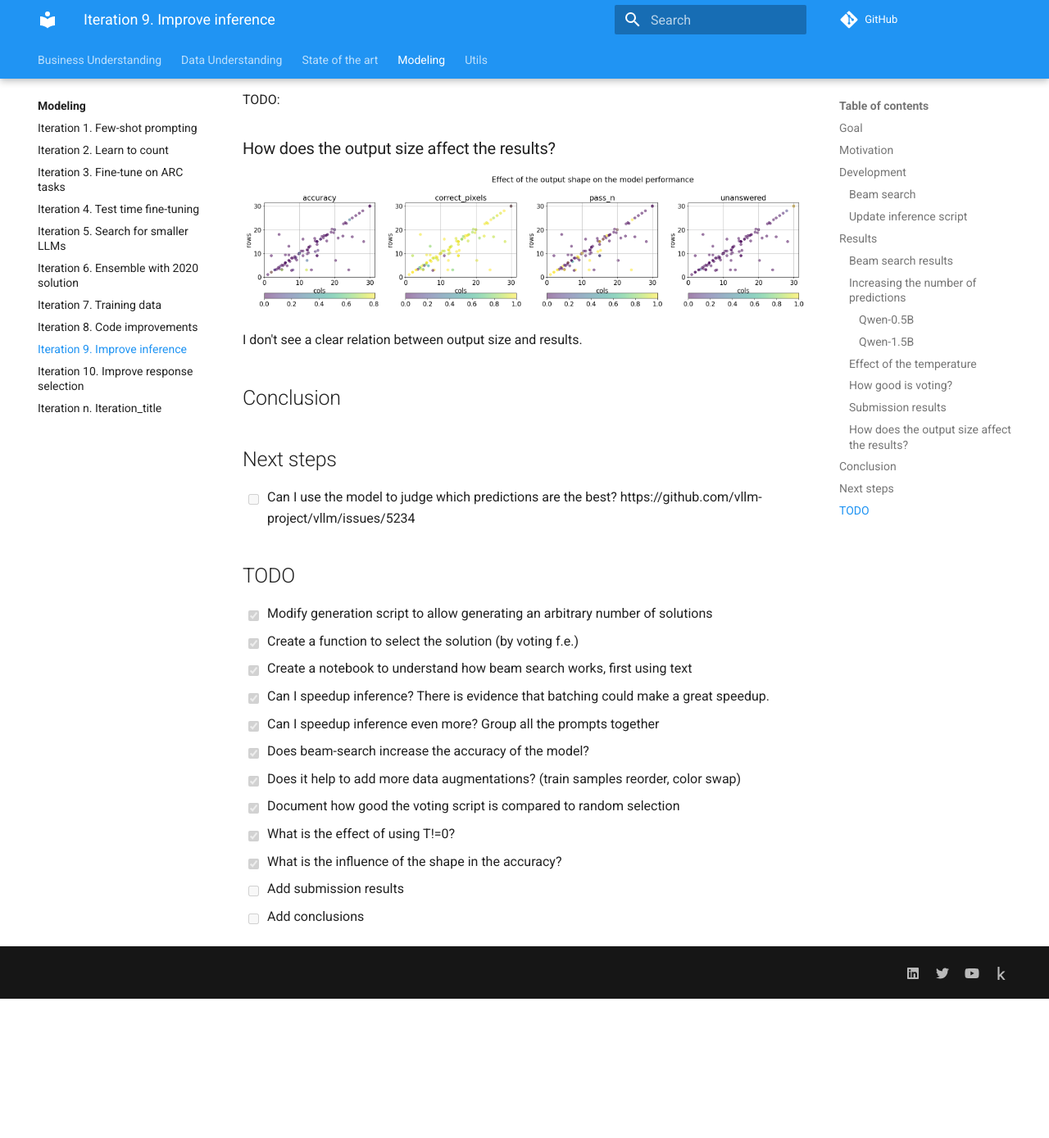
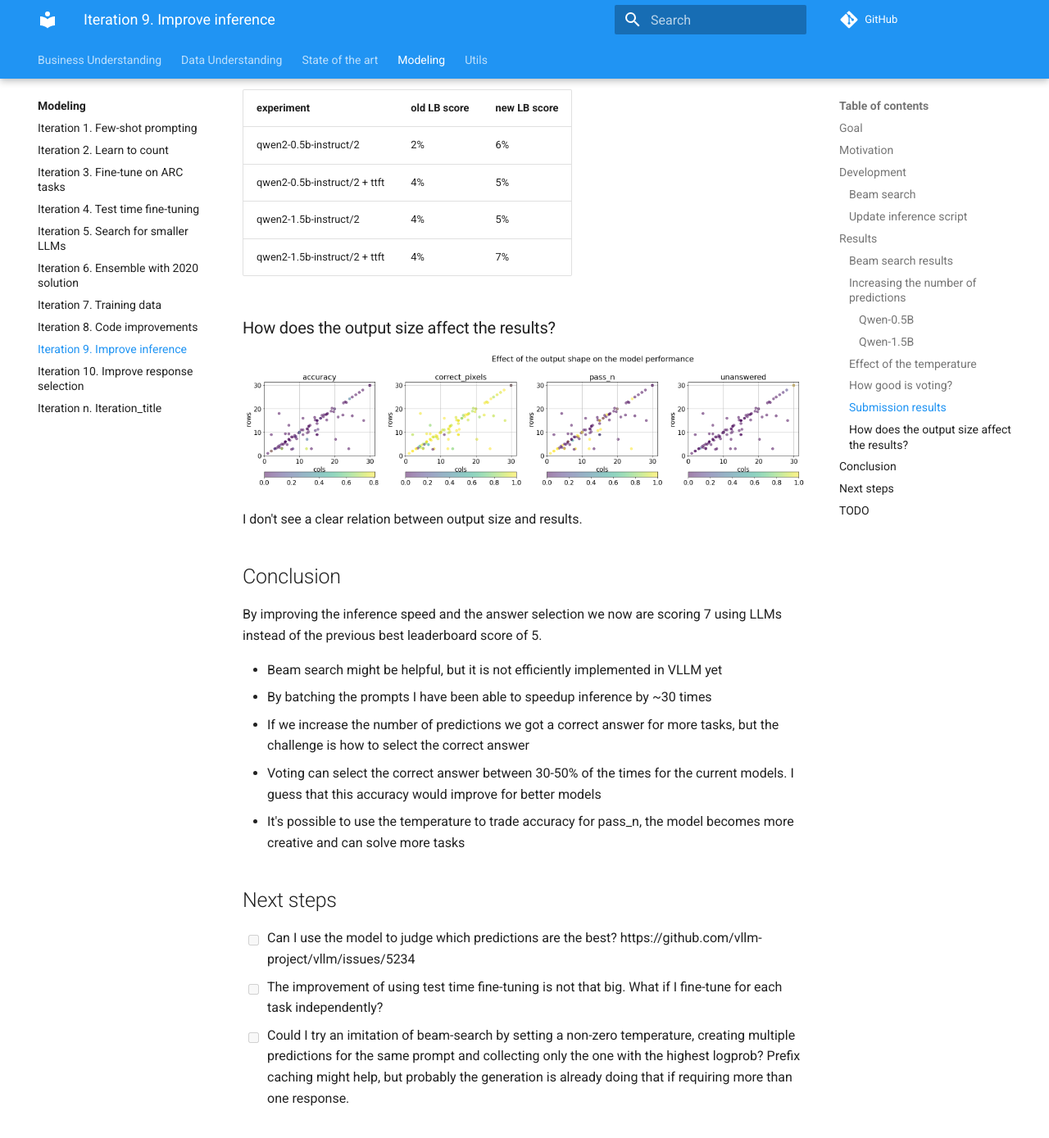
Before and after one commit to zhengjunyao-work/arc24, an MkDocs documentation site: the page built from docs/modeling/Iteration_09_improve_inference.md, in a window 1280 px wide and 1400 px high, scrolled down 4804 px. Shown: the top 1389 px of the window at 82% size. Built offline with MkDocs 1.6.1 and Material for MkDocs 9.7.7, drawn with Linux system fonts in a browser that asks for light colours; comment, search, counter and statistics services are not loaded; before the commit the page ends 6023 px from its top, so only the background shows below that.

Commit message:
closed iteration 9

```diff
--- a/docs/modeling/Iteration_09_improve_inference.md
+++ b/docs/modeling/Iteration_09_improve_inference.md
@@ -153,7 +153,12 @@ We can see that the voting selection mechanism has an accuracy between 30-50% to
 
 ### Submission results
 
-TODO:
+| experiment                   | old LB score | new LB score |
+|------------------------------|--------------|--------------|
+| qwen2-0.5b-instruct/2        | 2%           | 6%           |
+| qwen2-0.5b-instruct/2 + ttft | 4%           | 5%           |
+| qwen2-1.5b-instruct/2        | 4%           | 5%           |
+| qwen2-1.5b-instruct/2 + ttft | 4%           | 7%           |
 
 ### How does the output size affect the results?
 
@@ -163,9 +168,20 @@ I don't see a clear relation between output size and results.
 
 ## Conclusion
 
+By improving the inference speed and the answer selection we now are scoring 7 using LLMs instead of the previous
+best leaderboard score of 5.
+
+- Beam search might be helpful, but it is not efficiently implemented in VLLM yet
+- By batching the prompts I have been able to speedup inference by ~30 times
+- If we increase the number of predictions we got a correct answer for more tasks, but the challenge is how to select the correct answer
+- Voting can select the correct answer between 30-50% of the times for the current models. I guess that this accuracy would improve for better models
+- It's possible to use the temperature to trade accuracy for pass_n, the model becomes more creative and can solve more tasks
+
 ## Next steps
 
 - [ ] Can I use the model to judge which predictions are the best? https://github.com/vllm-project/vllm/issues/5234
+- [ ] The improvement of using test time fine-tuning is not that big. What if I fine-tune for each task independently?
+- [ ] Could I try an imitation of beam-search by setting a non-zero temperature, creating multiple predictions for the same prompt and collecting only the one with the highest logprob? Prefix caching might help, but probably the generation is already doing that if requiring more than one response.
 
 ## TODO
 
@@ -179,5 +195,5 @@ I don't see a clear relation between output size and results.
 - [x] Document how good the voting script is compared to random selection
 - [x] What is the effect of using T!=0?
 - [x] What is the influence of the shape in the accuracy?
-- [ ] Add submission results
-- [ ] Add conclusions
+- [x] Add submission results
+- [x] Add conclusions
```
